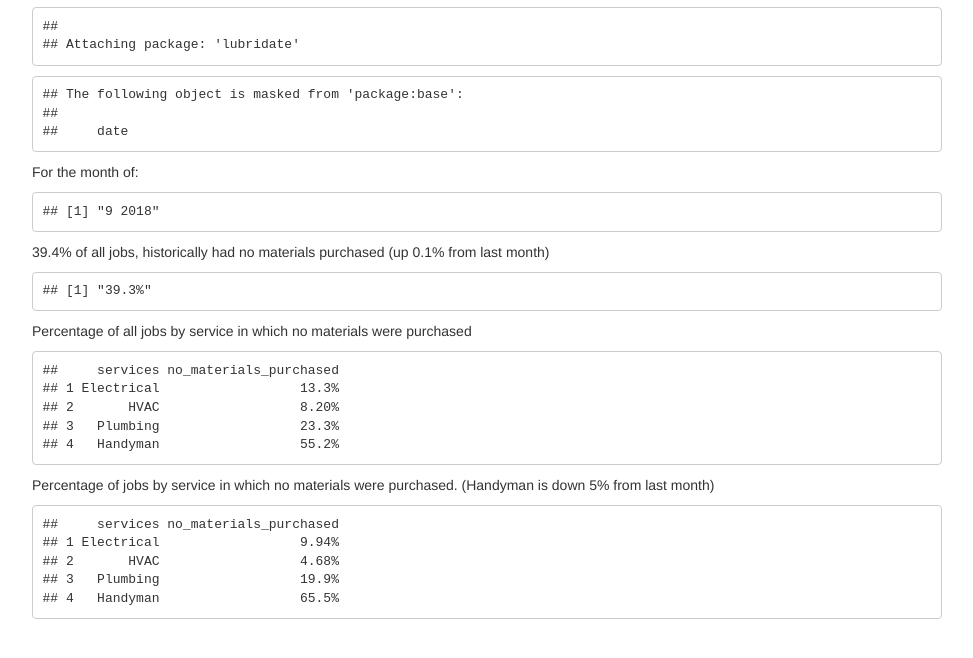
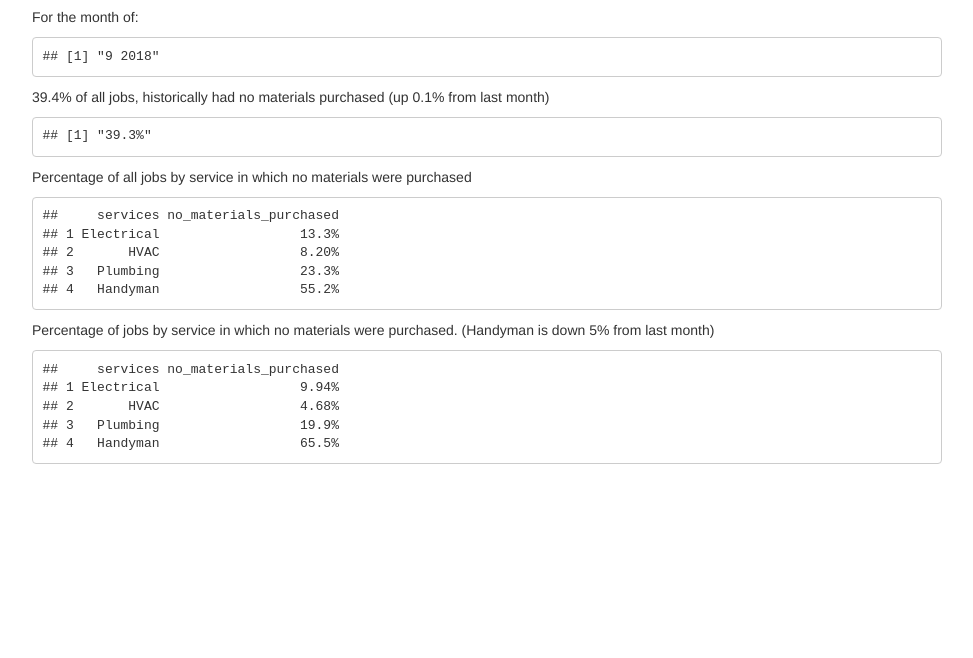
Before and after one commit to jpatlewis/jpatlewis.github.io, a plain HTML site: page materials_purchased.html in a window 1280 px wide. Shown: the part 124-782 px from the top of the page, without its empty margins (153-1126 px from the left). Drawn offline with nearby package versions, Linux system fonts and the light colour scheme; some packages are replaced by stand-ins of ours.

Commit message:
mid september update

```diff
--- a/materials_purchased.html
+++ b/materials_purchased.html
@@ -127,12 +127,6 @@ $(document).ready(function () {
 
 </div>
 
-
-<pre><code>##
-## Attaching package: 'lubridate'</code></pre>
-<pre><code>## The following object is masked from 'package:base':
-##
-##     date</code></pre>
 <p>For the month of:</p>
 <pre><code>## [1] &quot;9 2018&quot;</code></pre>
 <p>39.4% of all jobs, historically had no materials purchased (up 0.1% from last month)</p>
```
